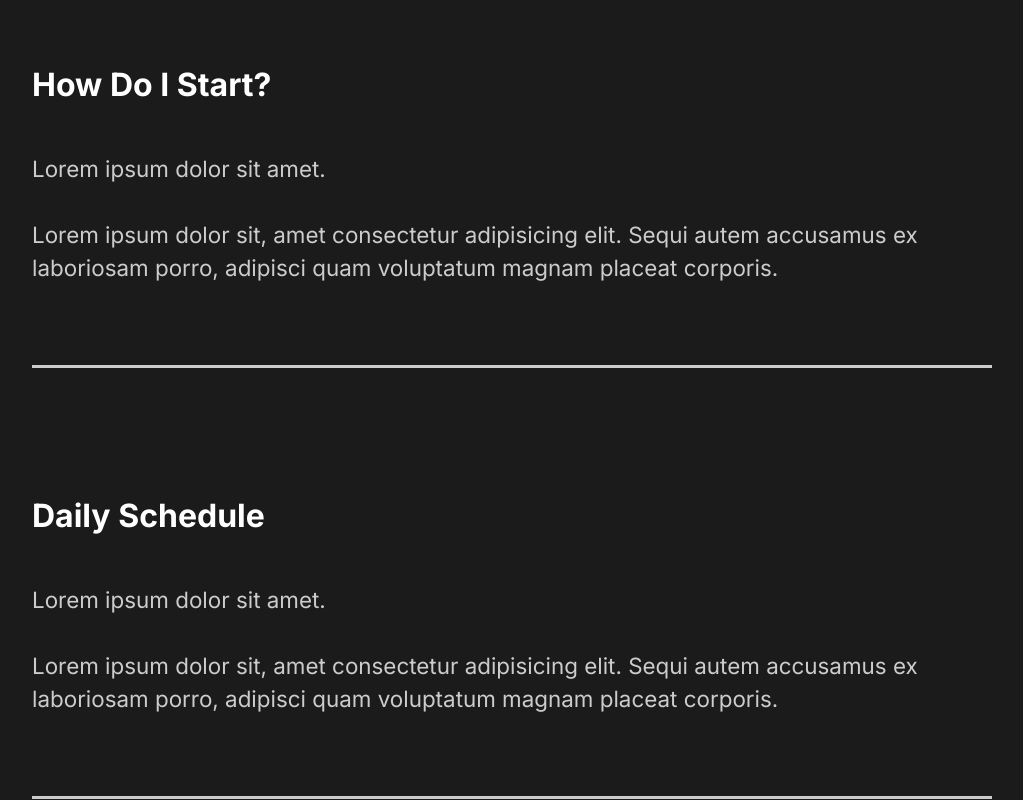
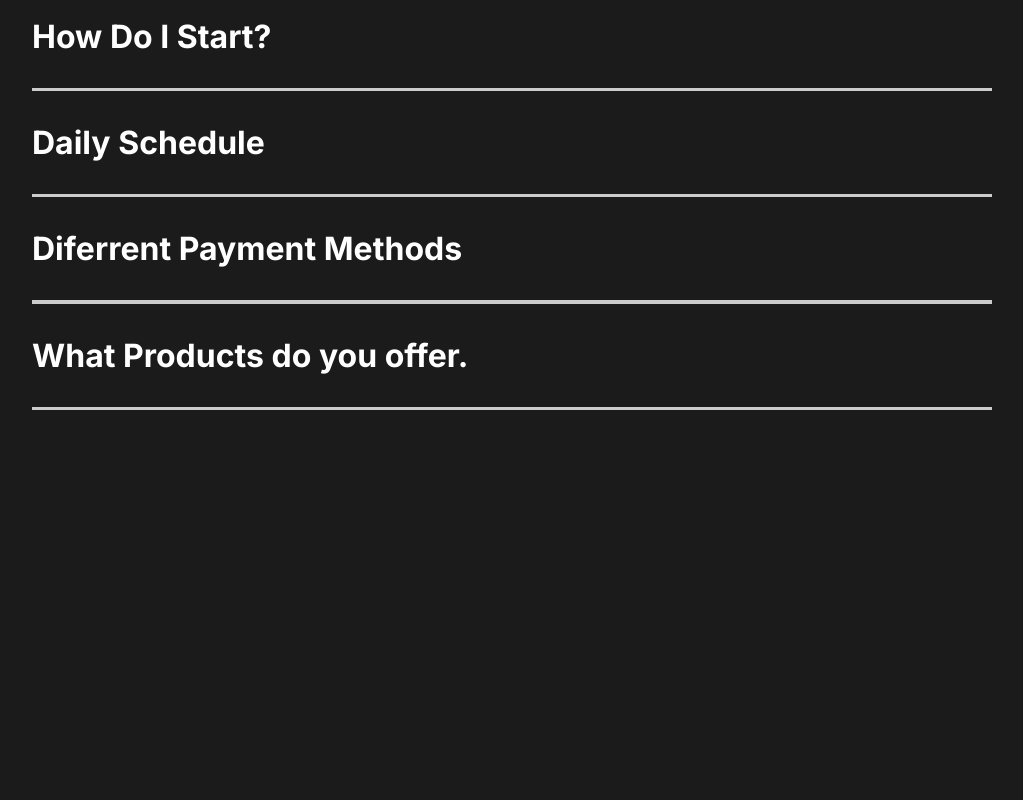
Before and after one commit to srdpt3/react_proj, a React (Create React App) app in the folder capture_portpolio/: page / in a window 1280 px wide. Shown: the part 2440-3240 px from the top of the page, without its empty margins (128-1151 px from the left). After the commit the page ends 2962 px from the top, so only its background shows below. Built offline with nearby package versions, Linux system fonts and the light colour scheme.

Commit message:
scroll animation

```diff
--- a/capture_portpolio/src/components/FaqSection.js
+++ b/capture_portpolio/src/components/FaqSection.js
@@ -1,62 +1,68 @@
 import React from "react";
 import styled from "styled-components";
 import { About } from "../styles";
+import Toggle from "./Toggle";
+import { LayoutGroup } from "framer-motion";
+import useScroll from "./useScroll";
+import { scrollReveal } from "../animation";
 
 const FaqSection = () => {
+  const [element, controls] = useScroll();
+
   return (
-    <Faq>
+    <Faq
+      variants={scrollReveal}
+      animate={controls}
+      initial="hidden"
+      ref={element}
+    >
       <h2>
         Any Questions <span>FAQ</span>
       </h2>
-      <div className="question">
-        <h4>How Do I Start?</h4>
+      <LayoutGroup type="crossfade">
+        <Toggle title="How Do I Start?">
           <div className="answer">
             <p>Lorem ipsum dolor sit amet.</p>
             <p>
               Lorem ipsum dolor sit, amet consectetur adipisicing elit. Sequi
-            autem accusamus ex laboriosam porro, adipisci quam voluptatum magnam
-            placeat corporis.
+              autem accusamus ex laboriosam porro, adipisci quam voluptatum
+              magnam placeat corporis.
             </p>
           </div>
-        <div className="faq-line"></div>
-      </div>
-      <div className="question">
-        <h4>Daily Schedule</h4>
+        </Toggle>
+        <Toggle title="Daily Schedule">
           <div className="answer">
             <p>Lorem ipsum dolor sit amet.</p>
             <p>
               Lorem ipsum dolor sit, amet consectetur adipisicing elit. Sequi
-            autem accusamus ex laboriosam porro, adipisci quam voluptatum magnam
-            placeat corporis.
+              autem accusamus ex laboriosam porro, adipisci quam voluptatum
+              magnam placeat corporis.
             </p>
           </div>
-        <div className="faq-line"></div>
-      </div>
+        </Toggle>
 
-      <div className="question">
-        <h4>Diferrent Payment Methods</h4>
+        <Toggle title="Diferrent Payment Methods">
           <div className="answer">
             <p>Lorem ipsum dolor sit amet.</p>
             <p>
               Lorem ipsum dolor sit, amet consectetur adipisicing elit. Sequi
-            autem accusamus ex laboriosam porro, adipisci quam voluptatum magnam
-            placeat corporis.
+              autem accusamus ex laboriosam porro, adipisci quam voluptatum
+              magnam placeat corporis.
             </p>
           </div>
-        <div className="faq-line"></div>
-      </div>
+        </Toggle>
 
-      <div className="question">
-        <h4>What Products do you offer.</h4>
+        <Toggle title="What Products do you offer.">
           <div className="answer">
             <p>Lorem ipsum dolor sit amet.</p>
             <p>
               Lorem ipsum dolor sit, amet consectetur adipisicing elit. Sequi
-            autem accusamus ex laboriosam porro, adipisci quam voluptatum magnam
-            placeat corporis.
+              autem accusamus ex laboriosam porro, adipisci quam voluptatum
+              magnam placeat corporis.
             </p>
           </div>
-      </div>
+        </Toggle>
+      </LayoutGroup>
     </Faq>
   );
 };
--- a/capture_portpolio/src/components/ServiceSection.js
+++ b/capture_portpolio/src/components/ServiceSection.js
@@ -5,12 +5,19 @@
 import teamwork from "../img/teamwork.svg";
 import home2 from "../img/home2.jpg";
 import styled from "styled-components";
+import useScroll from "./useScroll";
 
-import { About, Image, Hide, Description } from "../styles";
-
+import { About, Image, Description } from "../styles";
+import { scrollReveal } from "../animation";
 const ServiceSection = () => {
+  const [element, controls] = useScroll();
   return (
-    <Services>
+    <Services
+      variants={scrollReveal}
+      animate={controls}
+      initial="hidden"
+      ref={element}
+    >
       <Description>
         <h2>
           High <span>quality</span> services
--- /dev/null
+++ b/capture_portpolio/src/components/Toggle.js
@@ -0,0 +1,17 @@
+import React, { useState } from "react";
+import { motion } from "framer-motion";
+
+const Toggle = ({ children, title }) => {
+  const [toggle, setToggle] = useState(false);
+  return (
+    <motion.div layout onClick={() => setToggle(!toggle)}>
+      <motion.h4 layout> {title}</motion.h4>
+
+      {toggle ? children : ""}
+
+      <div className="faq-line"></div>
+    </motion.div>
+  );
+};
+
+export default Toggle;
--- /dev/null
+++ b/capture_portpolio/src/components/useScroll.js
@@ -0,0 +1,19 @@
+import { useInView } from "react-intersection-observer";
+import { useAnimation } from "framer-motion";
+import { useEffect } from "react";
+
+const useScroll = () => {
+  const controls = useAnimation();
+  const [element, view] = useInView({ threshold: 0.5 });
+  useEffect(() => {
+    if (view) {
+      controls.start("show");
+    } else {
+      controls.start("hidden");
+    }
+  }, [controls, view]);
+
+  return [element, controls];
+};
+
+export default useScroll;
--- a/capture_portpolio/src/styles.js
+++ b/capture_portpolio/src/styles.js
@@ -1,7 +1,8 @@
 import styled from "styled-components";
+import { motion } from "framer-motion";
 
 // Styled Components
-export const About = styled.div`
+export const About = styled(motion.div)`
   min-height: 90vh;
   display: flex;
   align-items: center;
```
Lines whose indentation alone changed are shown as unchanged.
